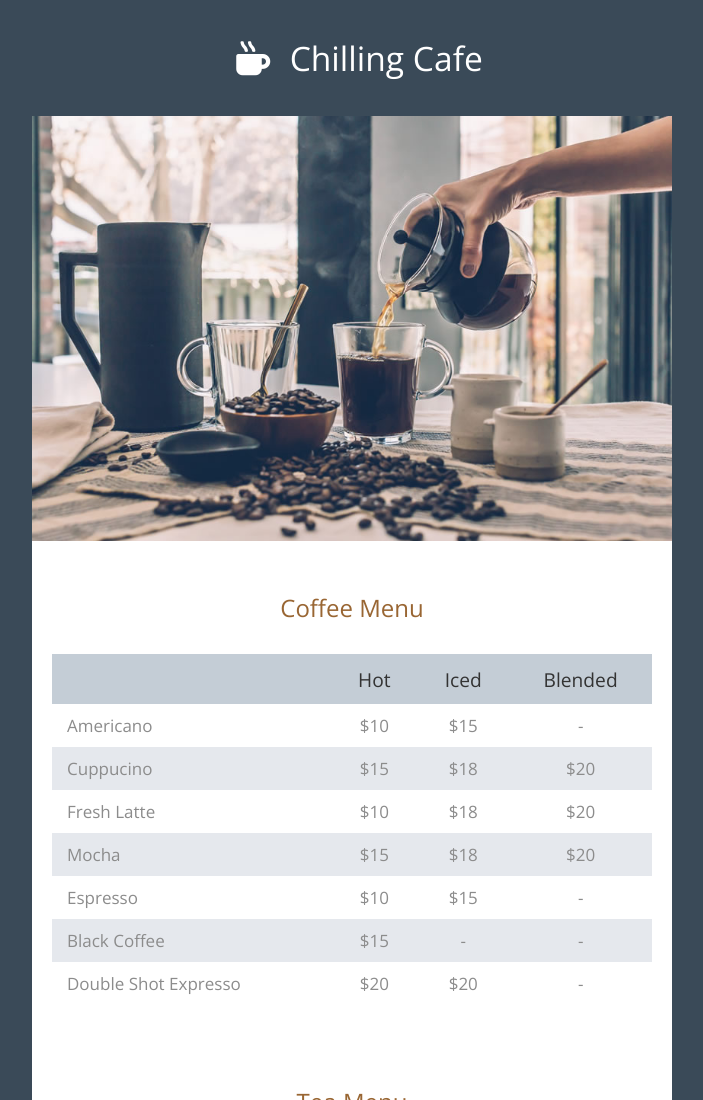
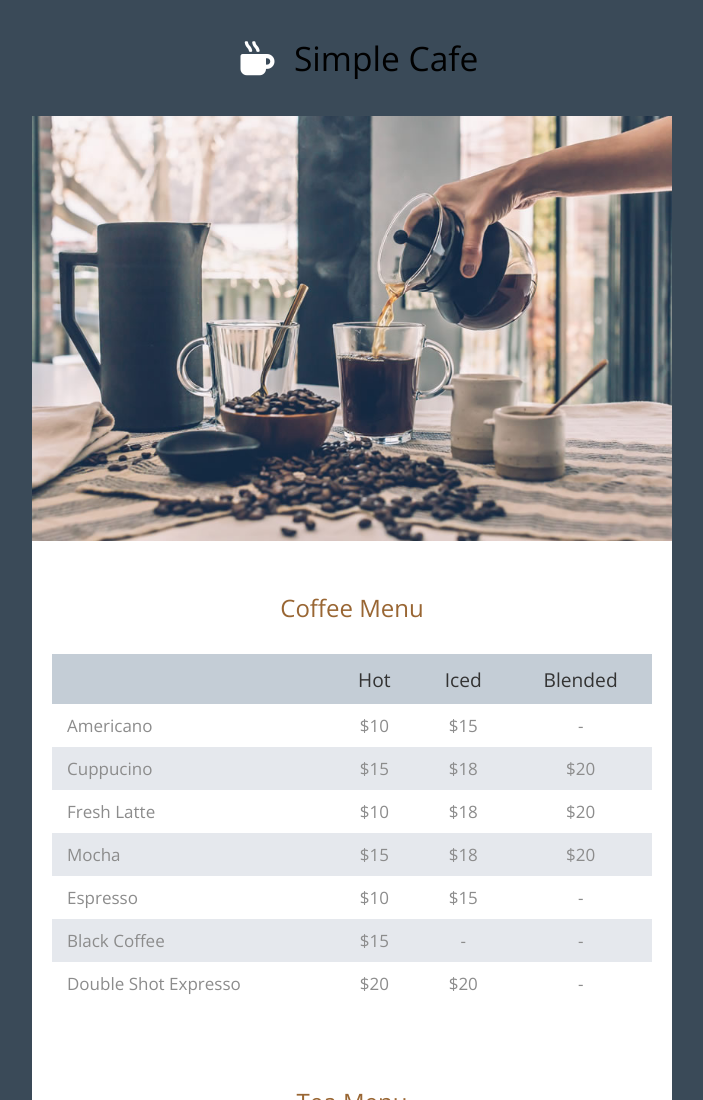
Before and after one commit to tillgr/git_uebung, a plain HTML site: page index.html in a window 1280 px wide. Shown: the top 1100 px of the page, without its empty margins (288-991 px from the left). Drawn offline with nearby package versions, Linux system fonts and the light colour scheme.

Commit message:
change font color and heading

```diff
--- a/css/tooplate-chilling-cafe.css
+++ b/css/tooplate-chilling-cafe.css
@@ -49,7 +49,7 @@ body {
   margin-bottom: 35px;
   font-size: 2.1rem;
   font-weight: 400;
-  color: White;
+  color: Black;
 }
 
 .tm-page-icon {
--- a/index.html
+++ b/index.html
@@ -17,7 +17,7 @@ https://www.tooplate.com/view/2118-chilling-cafe
     <div class="tm-container">
       <div class="tm-text-white tm-page-header-container">
         <i class="fas fa-mug-hot fa-2x tm-page-icon"></i>
-        <h1 class="tm-page-header">Chilling Cafe</h1>
+        <h1 class="tm-page-header">Simple Cafe</h1>
       </div>
       <div class="tm-main-content">
         <div id="tm-intro-img"></div>
```
